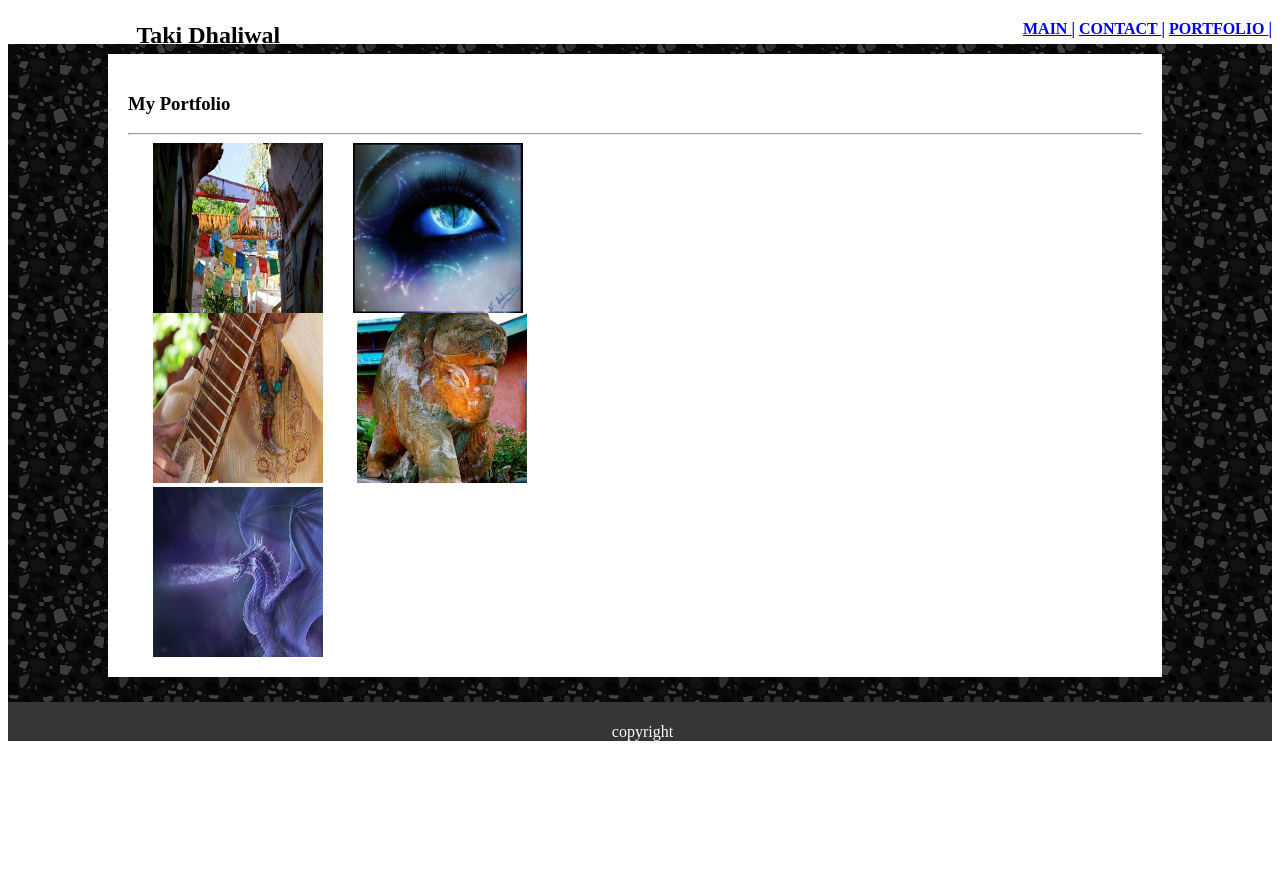
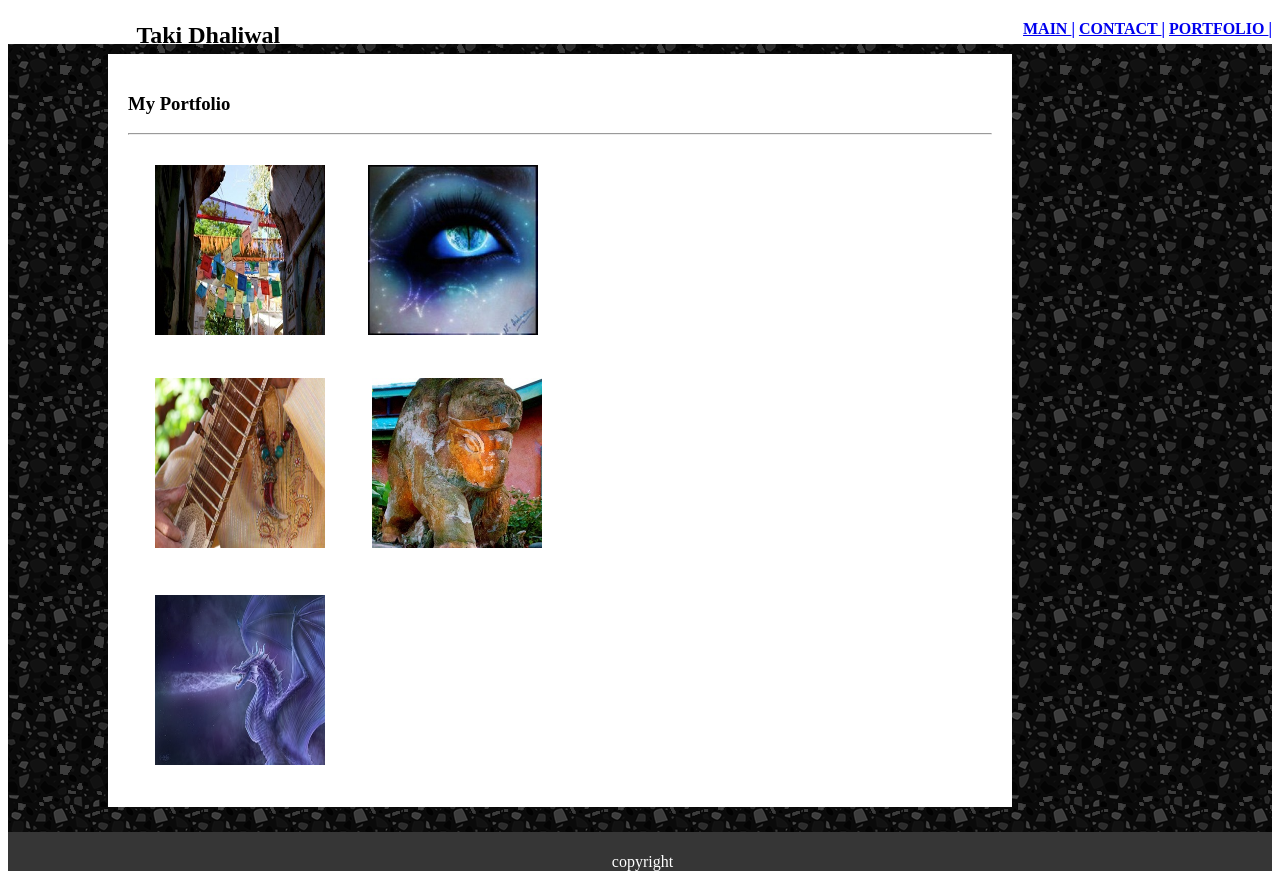
Before and after one commit to tdhaliwalschool/Basic-Portfolio, a plain HTML site: page portfolio.html in a window 1280 px wide. Before the commit the page ends 800 px from the top, so only its background shows below. Drawn offline with Linux system fonts and the light colour scheme.

Commit message:
fix pic padding

```diff
--- a/assets/style.css
+++ b/assets/style.css
@@ -45,25 +45,16 @@ p {
    .image-wrapper {
         width: 50%;
         margin: 5px;
-        /* margin-top: 10px;
-        margin-bottom: 25px;
-        margin-right: 100px;
-        margin-left: 100px; */
-           background-color: white;
-           /* padding:20%; */
    }
-
 
 .img2,.img1,.img5 {
     float:left;
-    padding-right:10px;
-    padding-left:20px;
+    padding: 5%;
    }
 
     .img3,.img4 {
     float:none;
-    padding-right:10px;
-    padding-left:20px;
+    padding: 5%;
    }
 
  .navBar1,.navBar2,.navBar3 {
```
